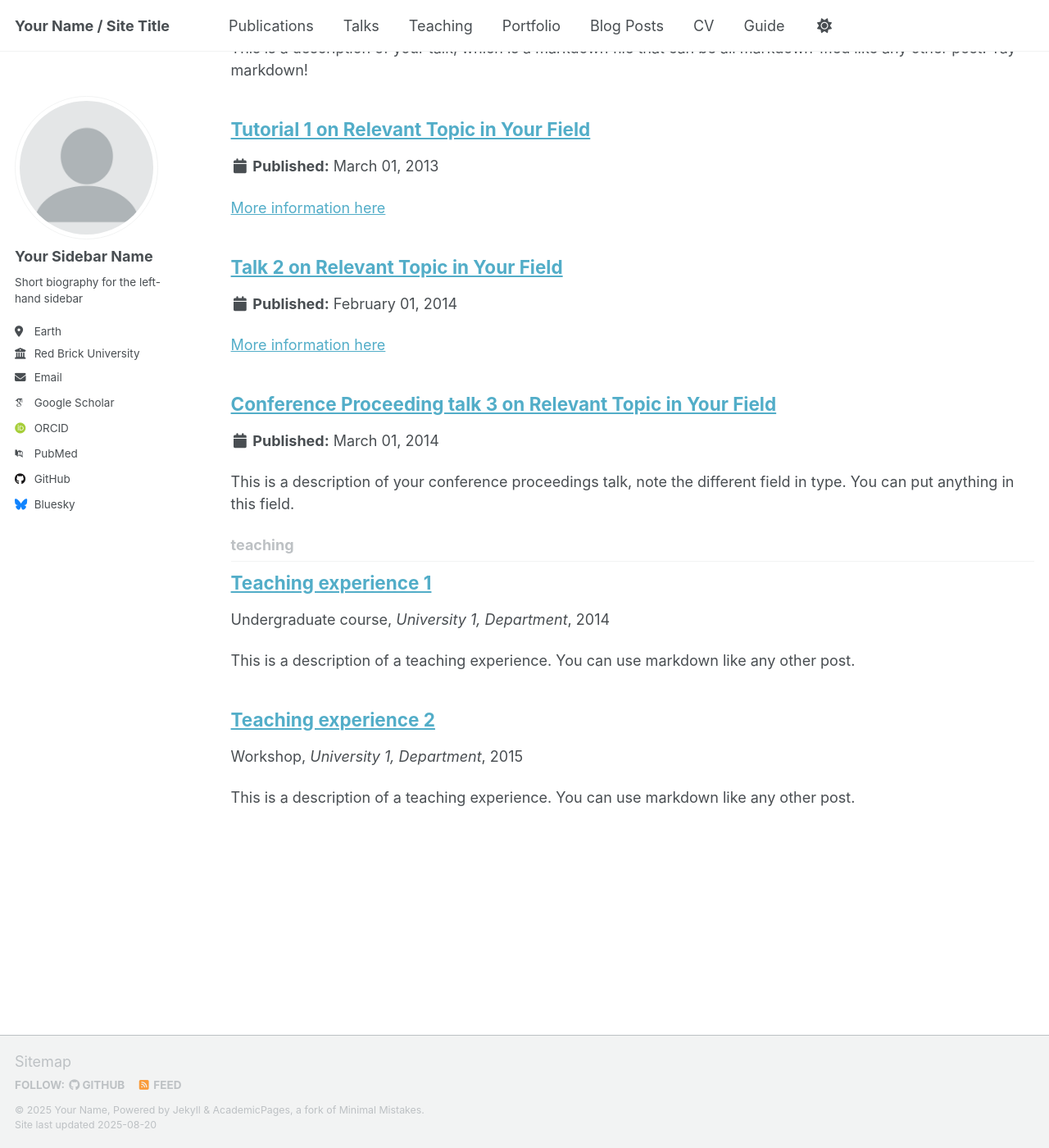
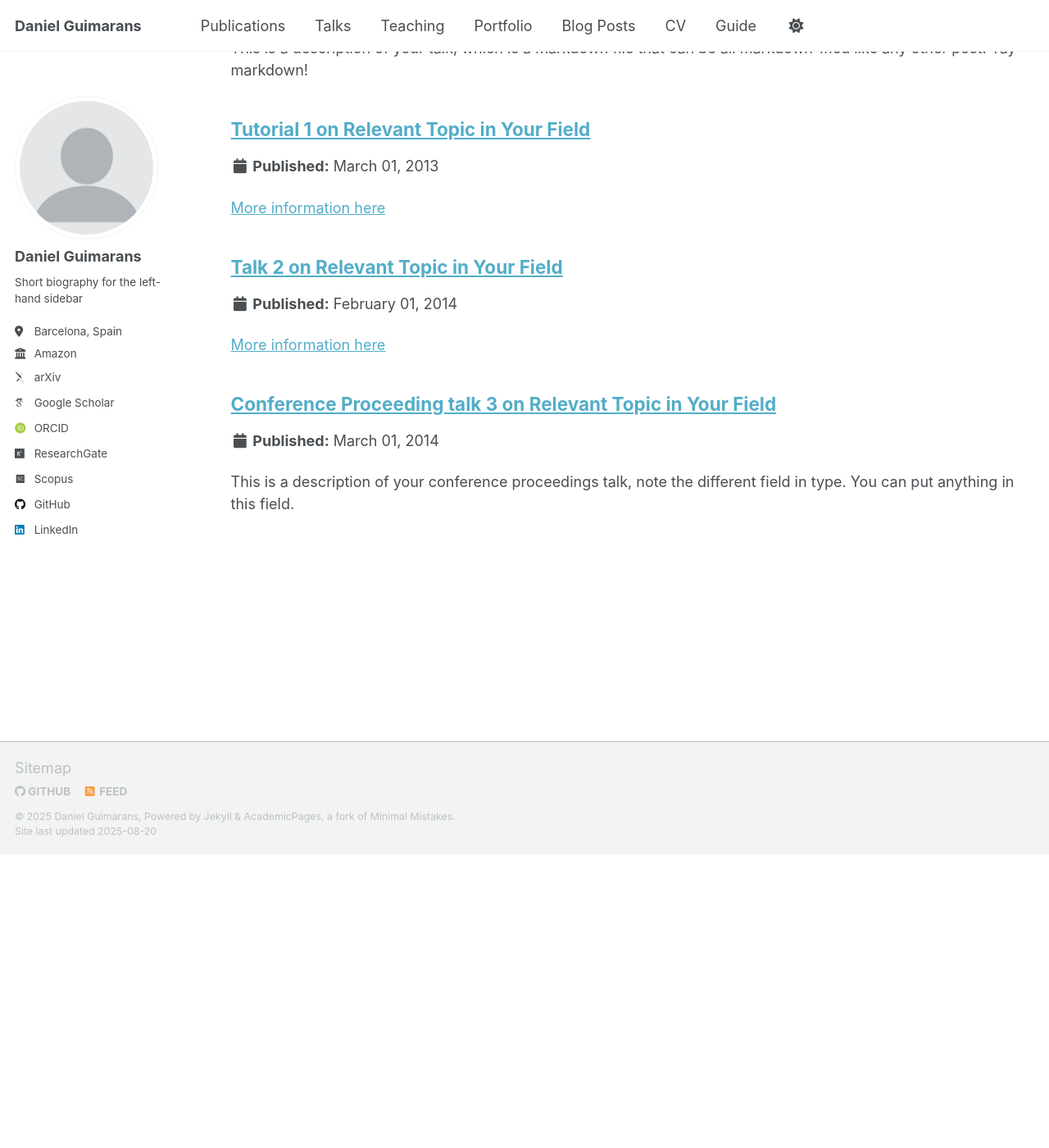
Before and after one commit to dguimarans/dguimarans.github.io, a Jekyll site: the page built from _pages/collection-archive.html, in a window 1280 px wide and 1400 px high, scrolled down 2453 px. Shown: the whole window at 82% size. Built offline with Jekyll 4.4.1, drawn with Linux system fonts in a browser that asks for light colours; some web fonts are replaced; a script that is not in the unit is left out; after the commit the page ends 3495 px from its top, so only the background shows below that.

Commit message:
Updated basic configuration

```diff
--- a/_config.yml
+++ b/_config.yml
@@ -7,15 +7,15 @@
 # server process.
 
 # Basic Site Settings
-locale                   : "en-US"
+locale                   : "en-UK"
 site_theme               : "default" # Currently available options are "default", "air"
-title                    : "Your Name / Site Title"
+title                    : "Daniel Guimarans"
 title_separator          : "-"
-name                     : &name "Your Name"
-description              : &description "personal description"
-url                      : https://academicpages.github.io # the base hostname & protocol for your site e.g. "https://[your GitHub username].github.io" or if you already have some other page hosted on Github then use "https://[your GitHub username].github.io/[Your Repo Name]"
+name                     : &name "Daniel Guimarans"
+description              : &description "Daniel Guimarans' personal website"
+url                      : https://dguimarans.github.io # the base hostname & protocol for your site e.g. "https://[your GitHub username].github.io" or if you already have some other page hosted on Github then use "https://[your GitHub username].github.io/[Your Repo Name]"
 baseurl                  : "" # the subpath of your site, e.g. "/blog"
-repository               : "academicpages/academicpages.github.io"
+repository               : "dguimarans/dguimarans.github.io"
 
 # Site Author - The following control what appear as part of the author content on the side bar.
 #               If a field is blank the icon and link will not appear, otherwise it will be shown.
@@ -23,37 +23,37 @@ repository               : "academicpages/academicpages.github.io"
 author:
   # Biographic information
   avatar           : "profile.png"
-  name             : "Your Sidebar Name"
+  name             : "Daniel Guimarans"
   pronouns         : # example: "she/her"
   bio              : "Short biography for the left-hand sidebar"
-  location         : "Earth"
-  employer         : "Red Brick University"
+  location         : "Barcelona, Spain"
+  employer         : "Amazon"
   uri              : # URL
-  email            : "none@example.org"
+  email            : # email address, e.g. "
 
   # Academic websites
   academia         : # URL
-  arxiv            : # URL - Update with the correct link to your profile
-  googlescholar    : "https://scholar.google.com/citations?user=PS_CX0AAAAAJ"
+  arxiv            : "https://arxiv.org/search/?searchtype=author&query=Guimarans%2C+D"
+  googlescholar    : "https://scholar.google.com/citations?hl=en&user=JqkMOIEAAAAJ"
   inspire-hep      : # URL
   impactstory      : # URL
-  orcid            : "http://orcid.org/yourorcidurl"
+  orcid            : "https://orcid.org/0000-0002-5268-7241"
   semantic         : # URL
-  pubmed           : "https://www.ncbi.nlm.nih.gov/pubmed/?term=john+snow"
-  researchgate     : # URL
-  scopus           : # URL
+  pubmed           : # URL
+  researchgate     : "https://www.researchgate.net/profile/Daniel-Guimarans"
+  scopus           : "https://www.scopus.com/authid/detail.uri?authorId=44761214400"
 
   # Repositories and software development
   bitbucket        : # Username - Update with your username on the site
   codepen          : # Username
   dribbble         : # Username
-  github           : "academicpages"
+  github           : "dguimarans"
   kaggle           : # Username
   stackoverflow    : # User number or user number and name (i.e., use "1" or "1/jeff-atwood")
 
   # Social media
   artstation       : # Username
-  bluesky          : "bsky.app" # Replace this with you Bluesky username
+  bluesky          : # Username
   facebook         : # Username
   flickr           : # Username
   foursquare       : # Username
@@ -62,7 +62,7 @@ author:
   keybase          : # Username
   instagram        : # Username
   lastfm           : # Username
-  linkedin         : # Username
+  linkedin         : "Daniel-Guimarans" # Username
   mastodon         : # URL
   medium           : # URL
   pinterest        : # Username
@@ -80,10 +80,10 @@ author:
 
 # Publication Category - The following the list of publication categories and their headings
 publication_category:
+  manuscripts:
+    title: 'Journal Articles'
   books:
     title: 'Books'
-  manuscripts:
-    title: 'Journal Articles'
   conferences:
     title: 'Conference Papers'
 
@@ -218,7 +218,7 @@ kramdown:
 # These settings control the types of collections used by the template
 collections:
   teaching:
-    output: true
+    output: false
     permalink: /:collection/:path/
   publications:
     output: true
@@ -241,7 +241,7 @@ defaults:
       layout: single
       author_profile: true
       read_time: true
-      comments: true
+      comments: false
       share: true
       related: true
   # _pages
```
